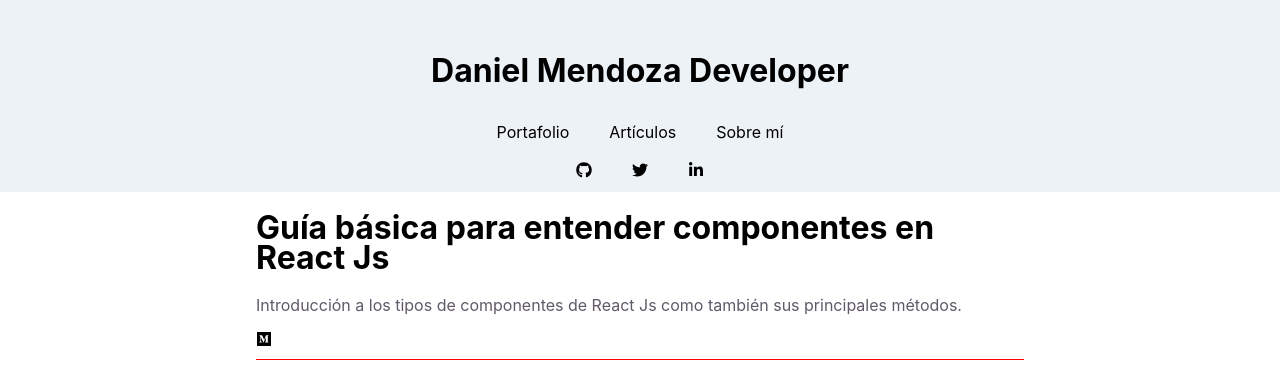
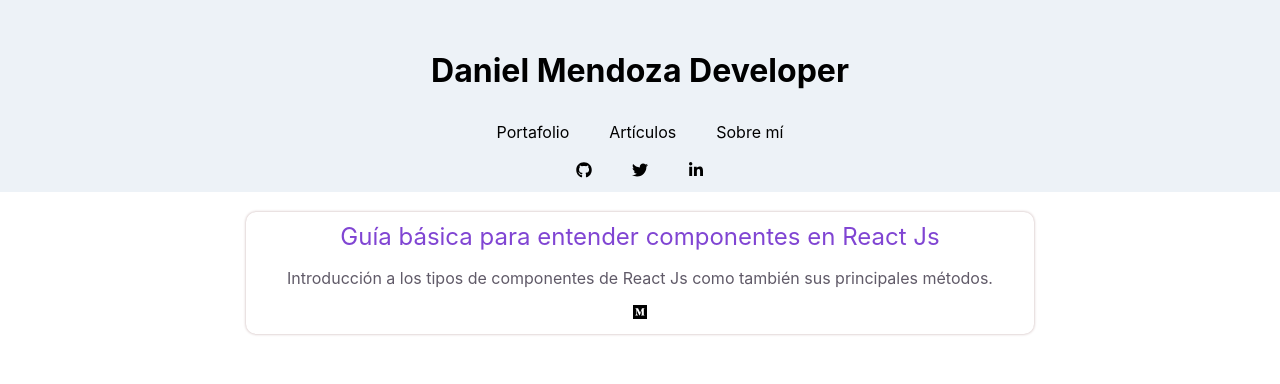
Before and after one commit to Danieruone/my-portfolio, a React (Create React App) app: page /articles in a window 1280 px wide. Shown: the top 384 px of the page. Built offline with nearby package versions, Linux system fonts and the light colour scheme.

Commit message:
article styles

```diff
--- a/package.json
+++ b/package.json
@@ -10,7 +10,7 @@
     "react-dom": "^16.13.1",
     "react-icons": "^3.11.0",
     "react-router-dom": "^5.2.0",
-    "react-scripts": "3.4.3",
+    "react-scripts": "^4.0.3",
     "styled-components": "^5.2.0"
   },
   "scripts": {
--- a/src/components/Article/index.js
+++ b/src/components/Article/index.js
@@ -11,7 +11,6 @@ export const Article = ({ name, description, url }) => {
       <div>
         <FaMedium />
       </div>
-      <hr />
     </Anchor>
   );
 };
--- a/src/components/Article/styles.js
+++ b/src/components/Article/styles.js
@@ -5,9 +5,20 @@ export const Anchor = styled.a`
   ${fadeIn()}
   text-decoration: none;
   width: 60%;
+  padding: 10px;
+  display: flex;
+  flex-direction: column;
+  align-items: center;
+  border-radius: 10px;
+  box-shadow: 0px 0px 3px 0px #c3acac;
+  margin-top: 20px;
   & h1 {
     color: black;
+    font-weight: 400;
     line-height: 30px;
+    font-size: 1.5rem;
+    margin: 0;
+    color: #8045d3;
   }
 
   & p {
```
Also changed, not shown: 1 other file (tests, documents, lock files or other folders).
